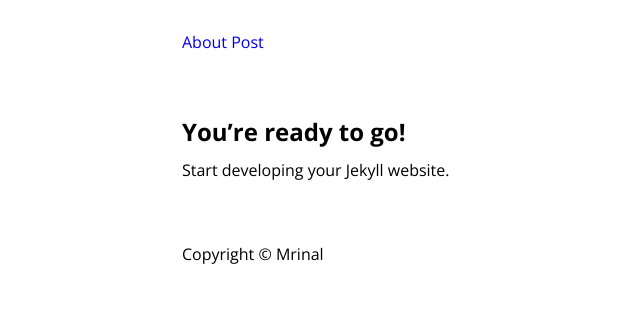
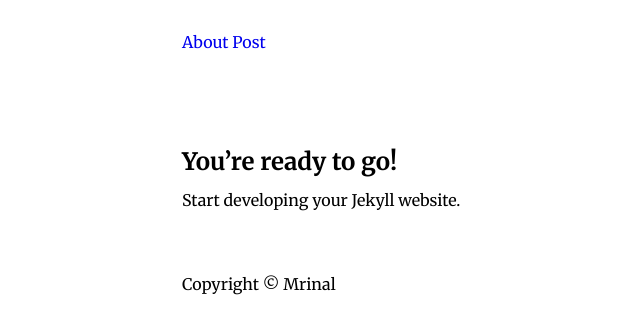
Before and after one commit to mrinalcs/portraze, a Jekyll site: the page built from index.md, in a window 1280 px wide. Shown: the top 334 px of the page, without its empty margins (104-744 px from the left). Built offline with Jekyll 4.4.1, drawn with Linux system fonts in a browser that asks for light colours; our own code applies the rules of GitHub Pages for plain Markdown files.

Commit message:
Update base.scss

```diff
--- a/_sass/base.scss
+++ b/_sass/base.scss
@@ -47,6 +47,7 @@ h5,
 h6 {
     margin-top: 0;
     margin-bottom: 0.5rem;
+    padding-top: 30px;
 }
 
 /* Reset hyperlink text decoration */
@@ -70,10 +71,11 @@ img {
 
 
 
-@import url('https://fonts.googleapis.com/css2?family=Open+Sans:ital,wght@0,300..800;1,300..800&display=swap');
+@import url('https://fonts.googleapis.com/css2?family=Merriweather:ital,wght@0,300;0,400;0,700;0,900;1,300;1,400;1,700;1,900&display=swap');
+
 
 main,nav,footer {
-  font-family: "Open Sans", sans-serif;
+  font-family: "Merriweather", serif;
 
   max-width: 8in;
   margin: auto;
```
